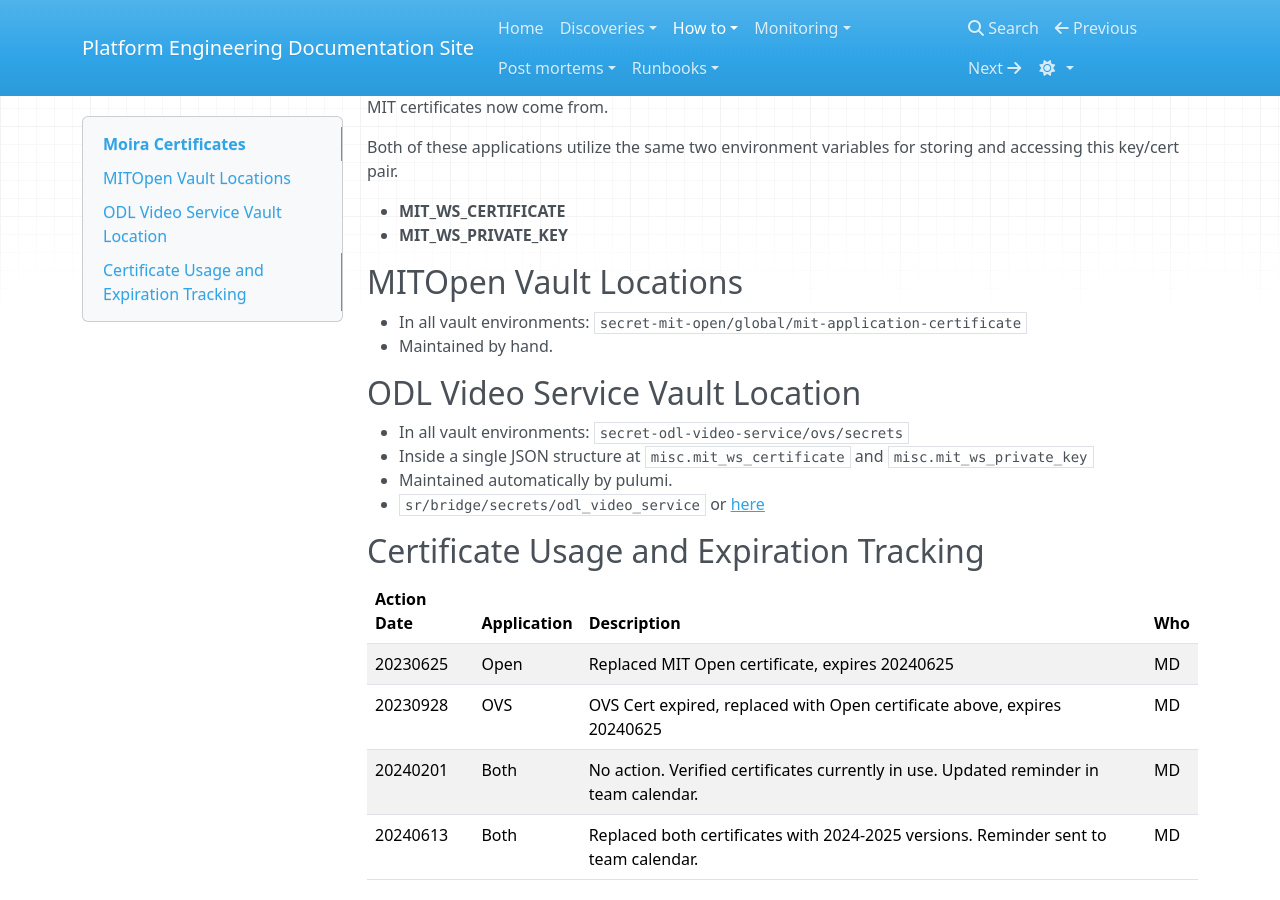
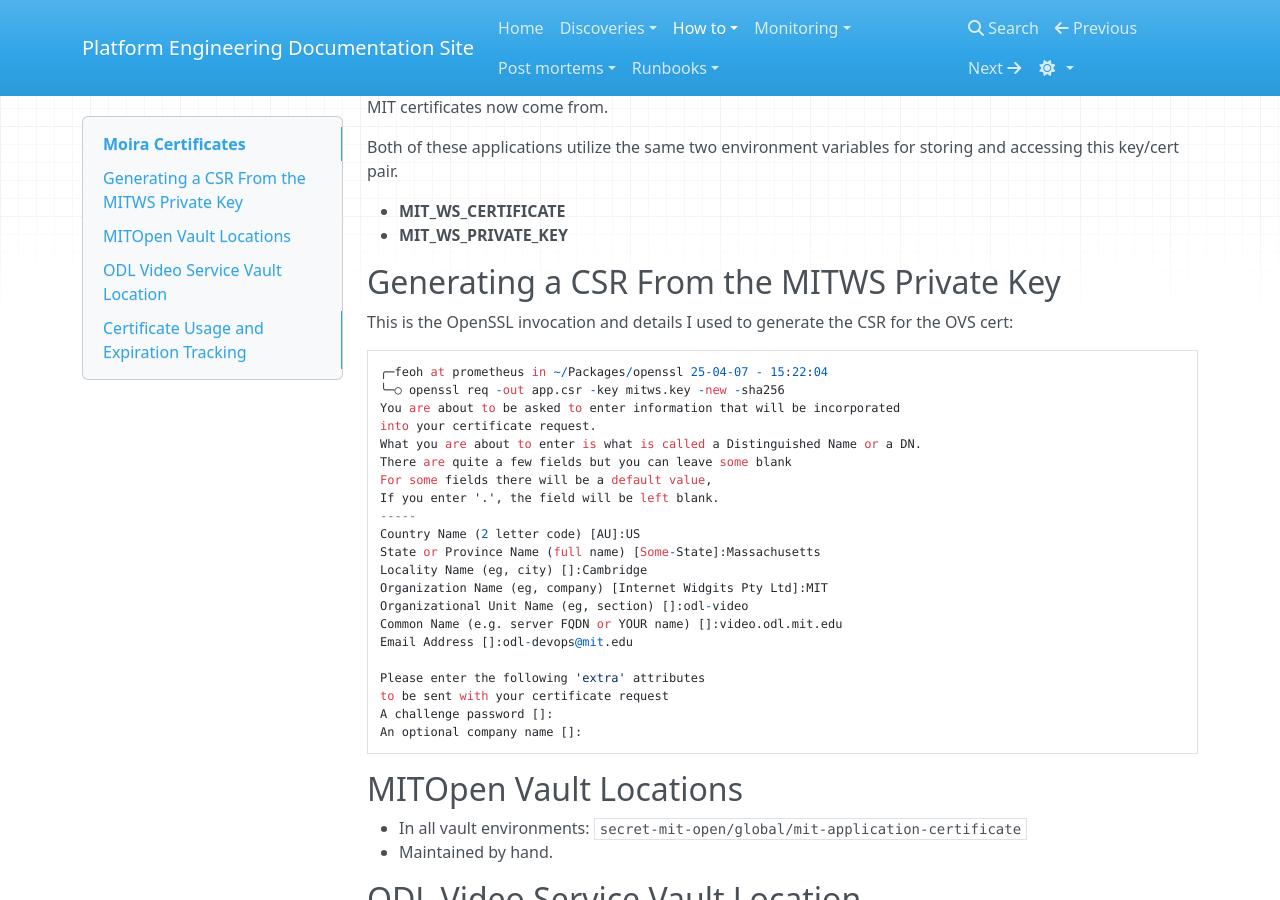
Before and after one commit to mitodl/platform-engineering-site, an MkDocs documentation site: the page built from docs/how_to/moira_certificates.md, in a window 1280 px wide and 900 px high, scrolled down 279 px. Built offline with MkDocs 1.6.1, drawn with Linux system fonts in a browser that asks for light colours; nearby versions of some CDN libraries.

Commit message:
update moira cert docs

````diff
--- a/docs/how_to/moira_certificates.md
+++ b/docs/how_to/moira_certificates.md
@@ -12,6 +12,34 @@
 - **MIT_WS_CERTIFICATE**
 - **MIT_WS_PRIVATE_KEY**
 
+## Generating a CSR From the MITWS Private Key
+
+This is the OpenSSL invocation and details I used to generate the CSR for the OVS cert:
+
+```
+╭─feoh at prometheus in ~/Packages/openssl 25-04-07 - 15:22:04
+╰─○ openssl req -out app.csr -key mitws.key -new -sha256                                                                                                                                          <region:us-east-1>
+You are about to be asked to enter information that will be incorporated
+into your certificate request.
+What you are about to enter is what is called a Distinguished Name or a DN.
+There are quite a few fields but you can leave some blank
+For some fields there will be a default value,
+If you enter '.', the field will be left blank.
+-----
+Country Name (2 letter code) [AU]:US
+State or Province Name (full name) [Some-State]:Massachusetts
+Locality Name (eg, city) []:Cambridge
+Organization Name (eg, company) [Internet Widgits Pty Ltd]:MIT
+Organizational Unit Name (eg, section) []:odl-video
+Common Name (e.g. server FQDN or YOUR name) []:video.odl.mit.edu
+Email Address []:odl-devops@mit.edu
+
+Please enter the following 'extra' attributes
+to be sent with your certificate request
+A challenge password []:
+An optional company name []:
+```
+
 ## MITOpen Vault Locations
 
 - In all vault environments: `secret-mit-open/global/mit-application-certificate`
@@ -24,6 +52,7 @@
 - Maintained automatically by pulumi.
   - `sr/bridge/secrets/odl_video_service` or [here](https://github.com/mitodl/ol-infrastructure/tree/main/src/bridge/secrets/odl_video_service)
 
+
 ## Certificate Usage and Expiration Tracking
 
 | Action Date | Application | Description | Who |
````
